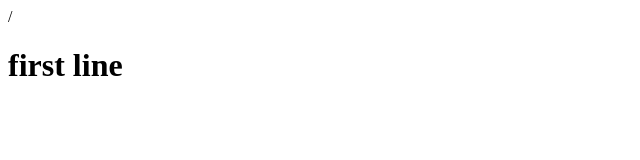
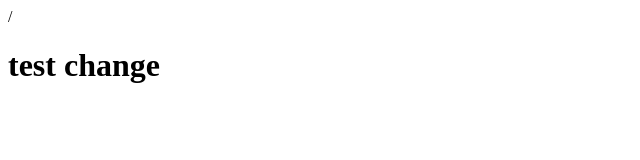
Before and after one commit to 25aimb33-crypto/commands, a plain HTML site: page index.html in a window 1280 px wide. Shown: the whole page, without its empty margins (0-640 px from the left). Drawn offline with Linux system fonts and the light colour scheme.

Commit message:
Test change

```diff
--- a/index.html
+++ b/index.html
@@ -6,7 +6,7 @@
         <title>project</title>
     </head>
     <body>
-        <h1>first line
+        <h1>test change
     </h1>
     </body>
 </html>
```
